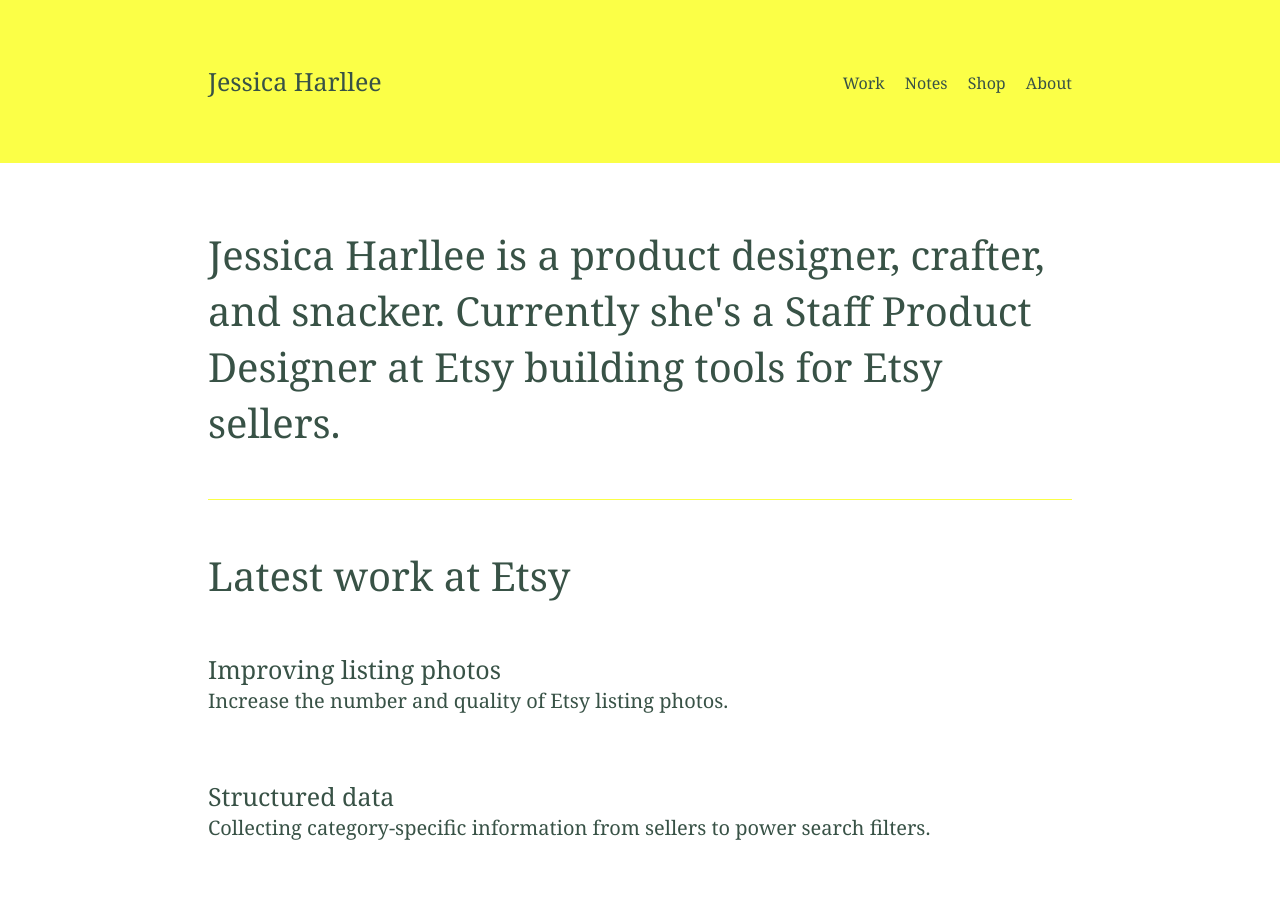
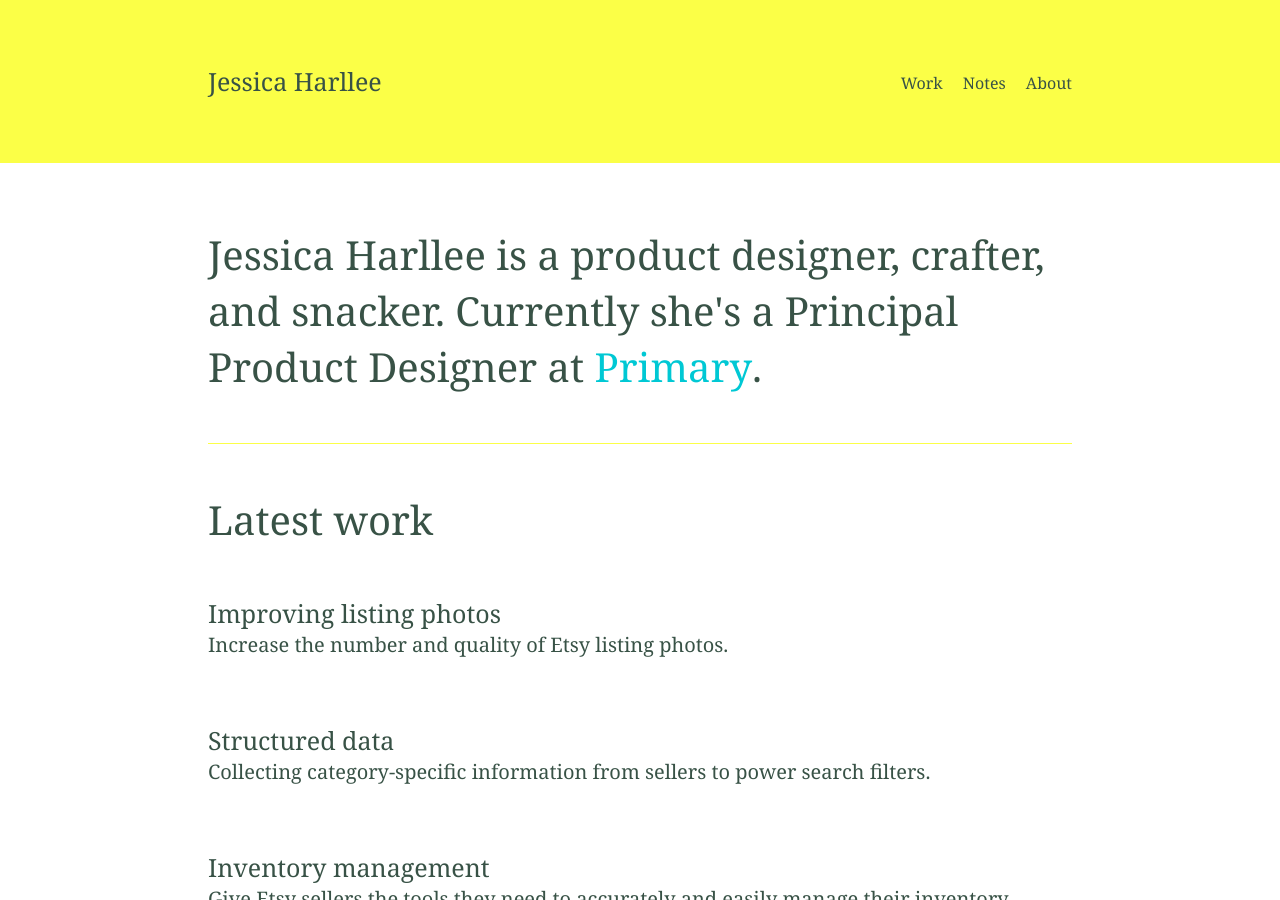
Before and after one commit to harllee/jessicaharllee.com, a Jekyll site: the page built from index.md, in a window 1280 px wide and 900 px high. Built offline with Jekyll 4.4.1, drawn with Linux system fonts in a browser that asks for light colours; some of the changed text lies outside the part shown.

Commit message:
Update with new job info

```diff
--- a/_includes/footer.html
+++ b/_includes/footer.html
@@ -1,14 +1,14 @@
 <div class="bg-red mt-sm-4 pt-sm-4 pb-sm-4 pt-lg-5 pb-lg-5">
     <div class="container col-group pl-sm-2 pl-md-4 pr-sm-2 pr-md-4">
         <div class="col col-sm-12 col-lg-8">
-            <p class="text-white mb-sm-3">Jessica Harllee is a staff product designer at Etsy in Brooklyn, an avid crafter, and an amateur writer.</p>
+            <p class="text-white mb-sm-3">Jessica Harllee is a principal product designer at Primary in New York City, an avid crafter, and an amateur writer.</p>
 
             <ol class="list-unstyled mt-sm-2 text-small">
                 <li class="display-inline-block mr-sm-2">
                     <a href="http://twitter.com/harllee" class="link-white">Twitter</a>
                 </li>
                 <li class="display-inline-block mr-sm-2">
-                    <a href="http://harllee.etsy.com" class="link-white">Etsy</a>
+                    <a href="http://etsy.com/people/harllee" class="link-white">Etsy</a>
                 </li>
                 <li class="display-inline-block mr-sm-2">
                     <a href="http://instagram.com/harllee" class="link-white">Instagram</a>
--- a/_includes/header.html
+++ b/_includes/header.html
@@ -15,9 +15,9 @@
                     <li class="display-inline-block mr-sm-2 {% if page.url contains '/notes/' %}bold{% endif %}">
                         <a href="/notes" class="link-gray">Notes</a>
                     </li>
-                    <li class="display-inline-block mr-sm-2">
+                    <!-- <li class="display-inline-block mr-sm-2">
                         <a href="http://harllee.etsy.com" class="link-gray">Shop</a>
-                    </li>
+                    </li> -->
                     <li class="display-inline-block {% if page.url contains '/about/' %}bold{% endif %}">
                         <a href="/about" class="link-gray">About</a>
                     </li>
--- a/_layouts/index.html
+++ b/_layouts/index.html
@@ -3,12 +3,12 @@
 ---
 
 <div class="mb-sm-4">
-    <p class="h1">Jessica Harllee is a product designer, crafter, and snacker. Currently she's a Staff Product Designer at Etsy building tools for Etsy sellers.</p>
+    <p class="h1">Jessica Harllee is a product designer, crafter, and snacker. Currently she's a Principal Product Designer at <a href="http://www.primary.com">Primary</a>.</p>
 </div>
 
 <hr>
 
-<h1 class="mb-sm-3">Latest work at Etsy</h2>
+<h1 class="mb-sm-3">Latest work</h2>
 
 <div class="col-group">
 	{% assign sorted_work = site.work | sort: 'date' | reverse %}
```
